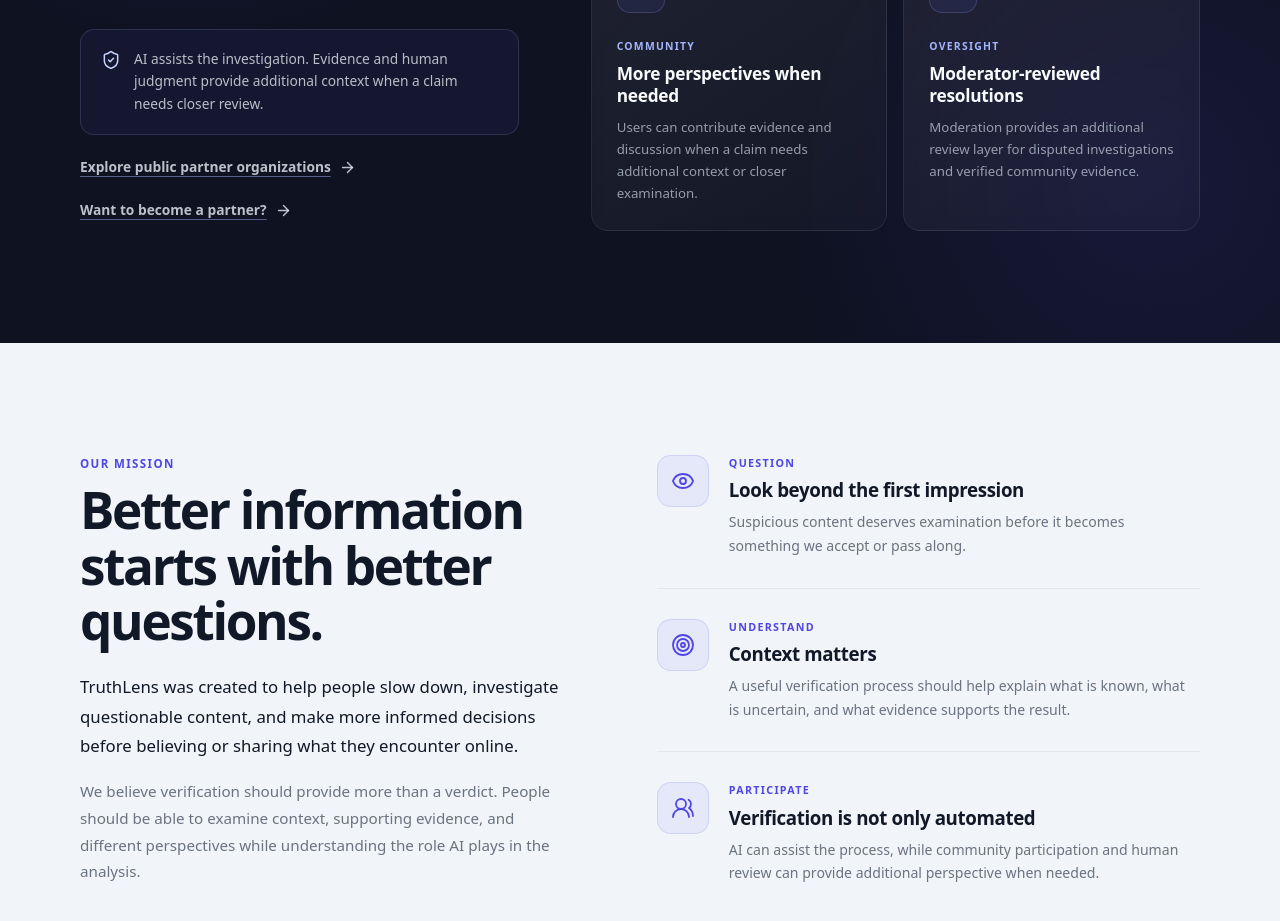
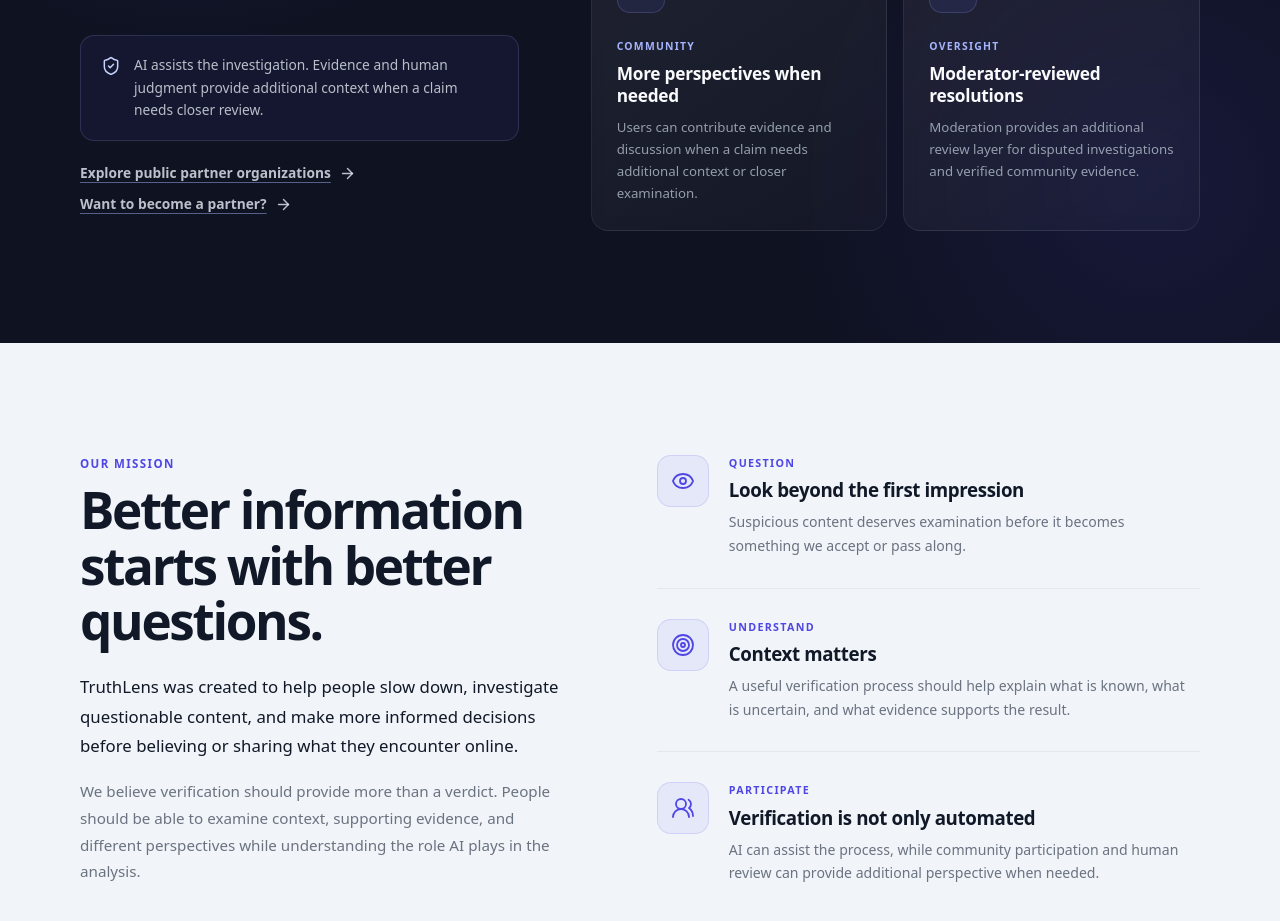
Before and after one commit to renzkirby/truthlens, a React (Vite) app in the folder frontend/frontend/: page /landing in a window 1280 px wide. Shown: the part 3160-4081 px from the top of the page. Built offline with nearby package versions, Linux system fonts and the light colour scheme; no server answers; a web font is replaced by a local one.

Commit message:
Style landing partnership application actions

```diff
--- a/frontend/frontend/src/Pages/LandingPage.css
+++ b/frontend/frontend/src/Pages/LandingPage.css
@@ -1909,9 +1909,16 @@
    line-height: 1.65;
 }
 
+:where(.landing-page) .trust-partner-actions {
+   display: flex;
+   flex-wrap: wrap;
+   gap: 10px 18px;
+   margin-top: 22px;
+}
+
 :where(.landing-page) .trust-partners-link {
    width: fit-content;
-   margin-top: 22px;
+   margin-top: 0;
    display: inline-flex;
    align-items: center;
    gap: 8px;
```
